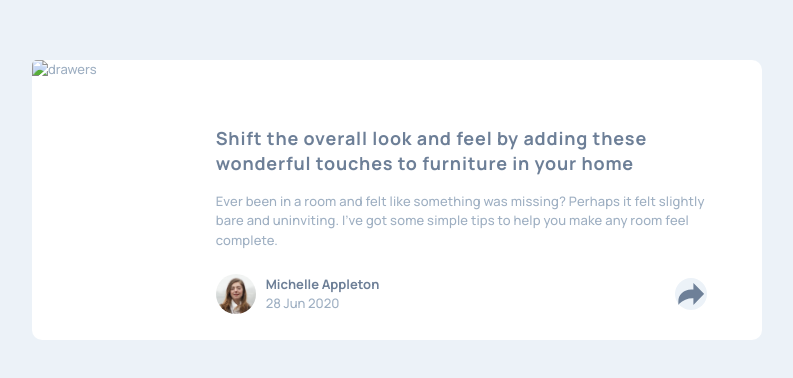
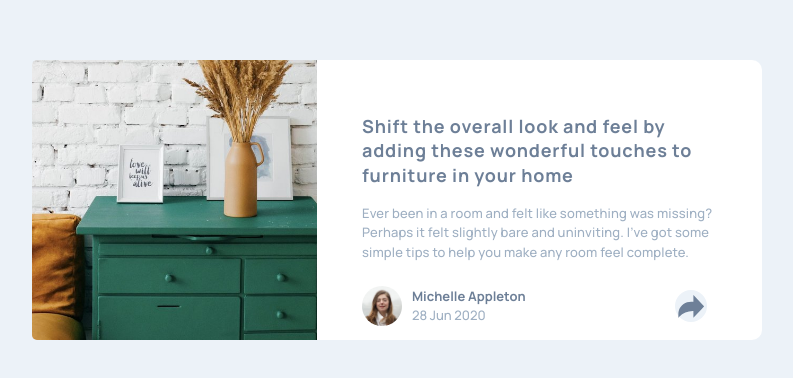
Before and after one commit to sabbaghy/fm-article, a plain HTML site: page index.html in a window 1280 px wide. Shown: the part 200-578 px from the top of the page, without its empty margins (243-1036 px from the left). Drawn offline with Linux system fonts and the light colour scheme; the site is published under a folder, as on GitHub Pages, so addresses that start at the root find nothing.

Commit message:
. in rute

```diff
--- a/index.html
+++ b/index.html
@@ -13,7 +13,7 @@
 <article class="cards">
    <div class="card">
       <!-- <div class="card__img"> -->
-         <img class="card__img" src="/assets/images/drawers.jpg" alt="drawers">
+         <img class="card__img" src="./assets/images/drawers.jpg" alt="drawers">
       <!-- </div> -->
       <div class="card__body">
          <h1 class="card__title">Shift the overall look and feel by adding these wonderful touches to furniture in your home</h1>
@@ -39,7 +39,6 @@
             <div class="social__icon"><img src="./assets/images/icon-twitter.svg" alt="icon"></div>
             <div class="social__icon"><img src="./assets/images/icon-pinterest.svg" alt="icon"></div>
          </div>
-
    </div>
 </article>
 <script src="./index.js"></script>
```
Lines whose indentation alone changed are shown as unchanged.
